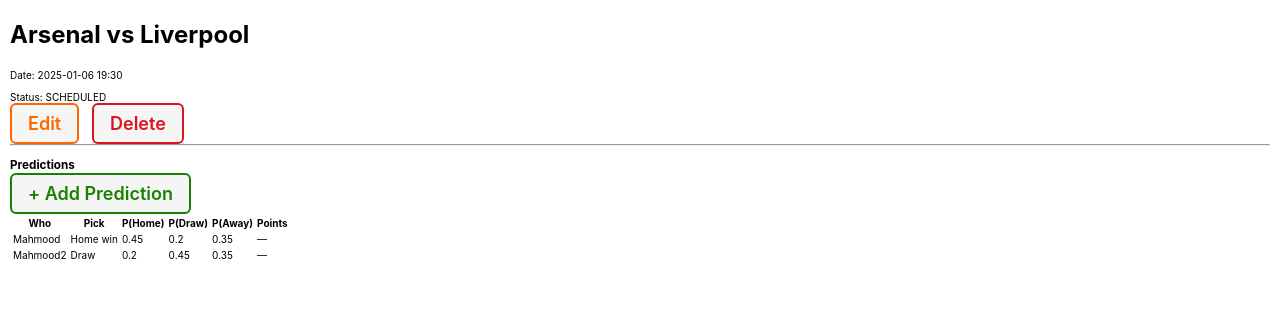
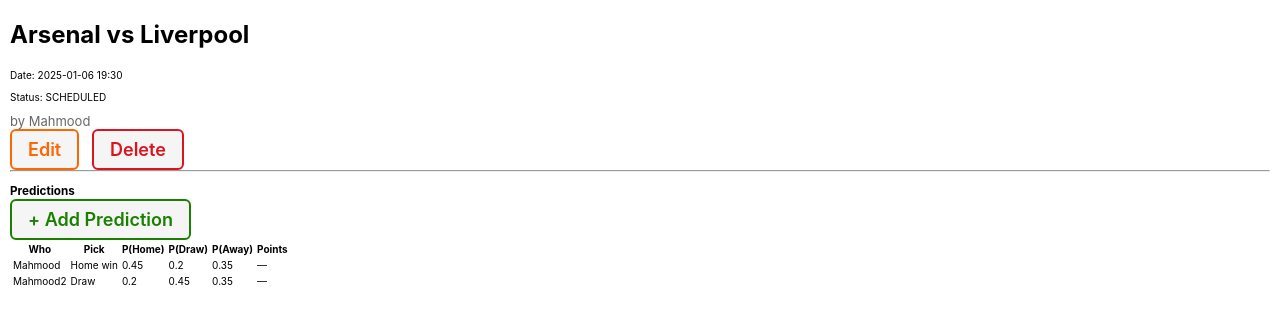
Before and after one commit to MahmoodFadhel352/PremierPredictor, a Django app: page /matches/3/ in a window 1280 px wide. Shown: the part 55-379 px from the top of the page. Run offline with Django 5.2, Linux system fonts and the light colour scheme; a user stored in the database is signed in; data comes from the database, SQL or seed files in the repository; both versions use the stored data as it was after the commit.

Commit message:
Changed the permission where users were able to delete and record created by others

```diff
--- a/main_app/models.py
+++ b/main_app/models.py
@@ -7,6 +7,9 @@
     short_code = models.CharField(max_length=10, blank=True)
     founded_year = models.PositiveIntegerField(null=True, blank=True)
     logo = models.ImageField(upload_to="images/teams/", blank=True, null=True)
+    created_by = models.ForeignKey(
+        User, null=True, blank=True, on_delete=models.SET_NULL, related_name="teams_created"
+    )
 
     def __str__(self):
         return self.name
@@ -30,6 +33,9 @@
     status = models.CharField(max_length=12, choices=STATUS, default="SCHEDULED")
     home_score = models.PositiveIntegerField(null=True, blank=True)
     away_score = models.PositiveIntegerField(null=True, blank=True)
+    created_by = models.ForeignKey(
+        User, null=True, blank=True, on_delete=models.SET_NULL, related_name="matches_created"
+    )
 
     class Meta:
         constraints = [
--- a/main_app/static/css/base.css
+++ b/main_app/static/css/base.css
@@ -150,6 +150,11 @@
 .page-content {
   font-size: var(--font-reg);
 }
+.byline {
+  font-size: 1.3rem;
+  color: #666;
+  margin: 4px 0 0;
+}
 
 @media only screen and (min-width: 768px) {
   header {
--- a/main_app/templates/main_app/match_detail.html
+++ b/main_app/templates/main_app/match_detail.html
@@ -10,11 +10,15 @@
 {% if object.home_score != None and object.away_score != None %}
   <p>Score: {{ object.home_score }} - {{ object.away_score }}</p>
 {% endif %}
-
-<p>
-  <a href="{% url 'match-update' object.pk %}" class="btn warn">Edit</a>
-  <a href="{% url 'match-delete' object.pk %}" class="btn danger">Delete</a>
+<p class="byline">
+  by {{ object.created_by.username|default:"Unknown" }}
 </p>
+{% if object.created_by_id == user.id or user.is_staff %}
+  <p>
+    <a href="{% url 'match-update' object.pk %}" class="btn warn">Edit</a>
+    <a href="{% url 'match-delete' object.pk %}" class="btn danger">Delete</a>
+  </p>
+{% endif %}
 
 <hr />
 <h3>Predictions</h3>
--- a/main_app/templates/main_app/match_list.html
+++ b/main_app/templates/main_app/match_list.html
@@ -13,6 +13,9 @@
         {{ m.home_team }} vs {{ m.away_team }} ({{ m.kickoff_at|date:"Y-m-d H:i" }})
       </a>
     </li>
+    <p class="byline">
+      by {{ m.created_by.username|default:"Unknown" }}
+    </p>
   {% empty %}
     <p>No matches yet.</p>
   {% endfor %}
--- a/main_app/templates/main_app/prediction_detail.html
+++ b/main_app/templates/main_app/prediction_detail.html
@@ -12,12 +12,17 @@
   {% if object.p_home or object.p_draw or object.p_away %}
   <p><strong>Probabilities</strong> (H/D/A): {{ object.p_home|default:"—" }} / {{ object.p_draw|default:"—" }} / {{ object.p_away|default:"—" }}</p>
   {% endif %}
+  <p class="byline">
+        by {{ object.user.username|default:"Unknown" }}
+  </p>
 
   <p><strong>Result points:</strong> {{ object.result_points|default:"—" }}</p>
 
+  {% if object.user_id == user.id or user.is_staff %}
   <p>
     <a href="{% url 'prediction-update' object.pk %}" class="btn warn">Edit</a>
     <a href="{% url 'prediction-delete' object.pk %}" class="btn danger">Delete</a>
   </p>
+{% endif %}
 </div>
 {% endblock %}
--- a/main_app/templates/main_app/prediction_list.html
+++ b/main_app/templates/main_app/prediction_list.html
@@ -18,6 +18,9 @@
       {% if p.p_home or p.p_draw or p.p_away %}
         (H/D/A: {{ p.p_home|default:"—" }}/{{ p.p_draw|default:"—" }}/{{ p.p_away|default:"—" }})
       {% endif %}
+      <span class="byline">
+          by {{ p.user.username|default:"Unknown" }}
+      </span>
     </li>
   {% empty %}
     <p>No predictions yet.</p>
--- a/main_app/templates/teams/index.html
+++ b/main_app/templates/teams/index.html
@@ -23,6 +23,9 @@
           </div>
           <h2 class="card-title">{{ team.name }}</h2>
           <p><small>Founded: {{ team.founded_year|default:"N/A" }}</small></p>
+          <p class="byline">
+              by {{ team.created_by.username|default:"Unknown" }}
+          </p>
         </div>
       </a>
     </div>
--- a/main_app/views.py
+++ b/main_app/views.py
@@ -44,15 +44,22 @@
     model = Team
     fields = ['name', 'short_code', 'founded_year', 'logo']
     template_name = "main_app/team_form.html"
+    def form_valid(self, form):
+        form.instance.created_by = self.request.user
+        return super().form_valid(form)
 class TeamUpdate(LoginRequiredMixin, UpdateView):
     model = Team
     fields = ['name', 'short_code', 'founded_year', 'logo']
     template_name = "main_app/team_form.html"
+    def get_queryset(self):
+        return Team.objects.filter(created_by=self.request.user)
 
 class TeamDelete(LoginRequiredMixin, DeleteView):
     model = Team
     success_url = '/teams/'
     template_name = "main_app/team_confirm_delete.html"
+    def get_queryset(self):
+        return Team.objects.filter(created_by=self.request.user)
 
 
 # Matches
@@ -68,16 +75,23 @@
     model = Match
     form_class = MatchForm
     template_name = "main_app/match_form.html"
+    def form_valid(self, form):
+        form.instance.created_by = self.request.user
+        return super().form_valid(form)
 
 class MatchUpdate(LoginRequiredMixin, UpdateView):
     model = Match
     form_class = MatchForm
     template_name = "main_app/match_form.html"
+    def get_queryset(self):
+        return Match.objects.filter(created_by=self.request.user)
 
 class MatchDelete(LoginRequiredMixin, DeleteView):
     model = Match
     success_url = '/matches/'
     template_name = "main_app/match_confirm_delete.html"
+    def get_queryset(self):
+        return Match.objects.filter(created_by=self.request.user)
 
 # Predictions
 class PredictionList(LoginRequiredMixin, ListView):
@@ -100,8 +114,13 @@
     model = Prediction
     form_class = PredictionForm
     template_name = "main_app/prediction_form.html"
+    def get_queryset(self):
+        # only edit your own prediction
+        return Prediction.objects.filter(user=self.request.user)
 
 class PredictionDelete(LoginRequiredMixin, DeleteView):
     model = Prediction
     success_url = '/predictions/'
     template_name = "main_app/prediction_confirm_delete.html"
+    def get_queryset(self):
+        return Prediction.objects.filter(user=self.request.user)
```
Also changed, not shown: main_app/templates/teams/detail.html (+8 -3 lines), db.sqlite3, main_app/migrations/0003_match_created_by_team_created_by.py (added), media/images/teams/download1_yfarJLX.png (added), media/images/teams/download2_FsEfMZD.png (added), media/images/teams/download3_8v4BVJ5.png (added), 1 other file.
